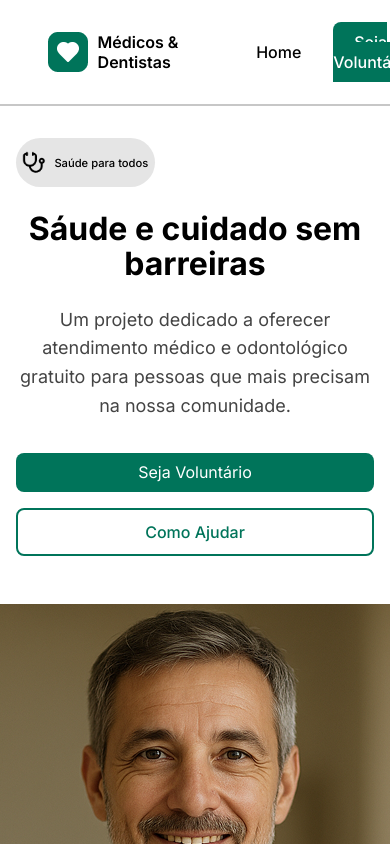
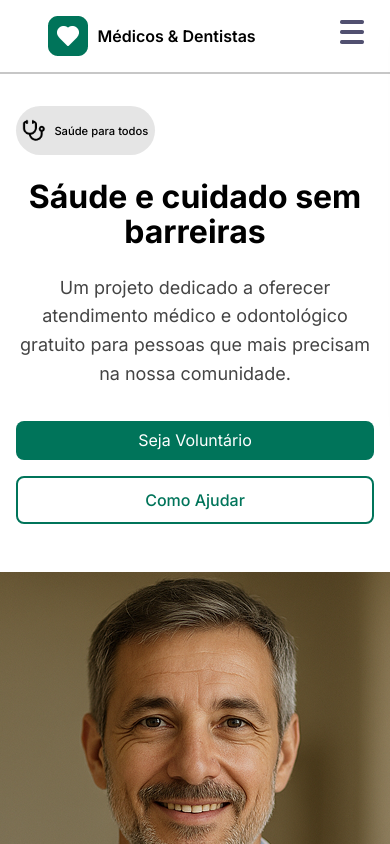
Before and after one commit to alexaniatoma/projeto-react-vnw, a React (Vite) app: page / in a window 390 px wide. Shown: the top 844 px of the page. Built offline with nearby package versions, Linux system fonts and the light colour scheme.

Commit message:
style: adicionando menu hamburguer interativo

```diff
--- a/src/components/header/Header.jsx
+++ b/src/components/header/Header.jsx
@@ -1,6 +1,7 @@
 import { Link, NavLink } from 'react-router-dom'
 import s from './header.module.scss'
 import Logo from '../../assets/logo.png'
+import HamburguerIcon from "../../assets/hamburguer.png"
 import Button from '../button/button.jsx'
 
 const Header = () => {
@@ -11,14 +12,18 @@ const Header = () => {
             <Link to='/'>Médicos & Dentistas</Link>
         </div>
             <nav className={s.nav}>
-              <ul>
-                <li>
+              <input type="checkbox" id="menuControl" className={s.menuControl}/>
+              <ul className= {s.menu}>
+                <li className={s.menuItems}>
                   <NavLink to='/'>Home</NavLink>
                 </li>
-                <li>
+                <li className={s.menuItems}>
                   <Button text= 'Seja Voluntário' to='/voluntario'/>
                 </li>
               </ul>
+              <label for="menuControl" className={s.hamburguerIcon}>
+                <img src={HamburguerIcon} alt="Ícone do menu hamburguer" />
+              </label>
             </nav>
     </header>
   )
--- a/src/components/header/header.module.scss
+++ b/src/components/header/header.module.scss
@@ -32,3 +32,59 @@
         }
     }
 }
+
+@media(min-width: 720px) {
+
+    .nav {
+        input {
+             display: none;
+        }
+
+        label {
+            display: none;
+        }
+    }
+}
+
+
+@media(max-width: 719px) {
+    .menu {
+        flex-direction: column;
+        flex-wrap: initial;
+        position: fixed;
+        top:0;
+        right:0;
+        background-color: #fff;
+        height: 50%;
+        width: 200px;
+        z-index: 4;
+        justify-content: center;
+        box-shadow: -3px 0px 11px 13px rgba(0,0,0,0.12);
+        line-height: 1.0;
+        transform: translateX(110%);
+        transition: transform 0.5s ease;
+        border-radius: 30px 0 0 20px;
+    }
+
+    .menuItems {
+        height: auto;
+    }
+
+    .menuControl {
+        display: none;
+    }
+
+    .menuControl:checked + .menu {
+        transform: translateX(0);
+    }
+
+    .hamburguerIcon {
+        display: block;
+        width: 30px;
+        height: 30px;
+        position: absolute;
+        top: 20px;
+        right: 20px;
+        z-index: 99;
+    }
+}
```
Also changed, not shown: src/assets/hamburguer.png (added).
